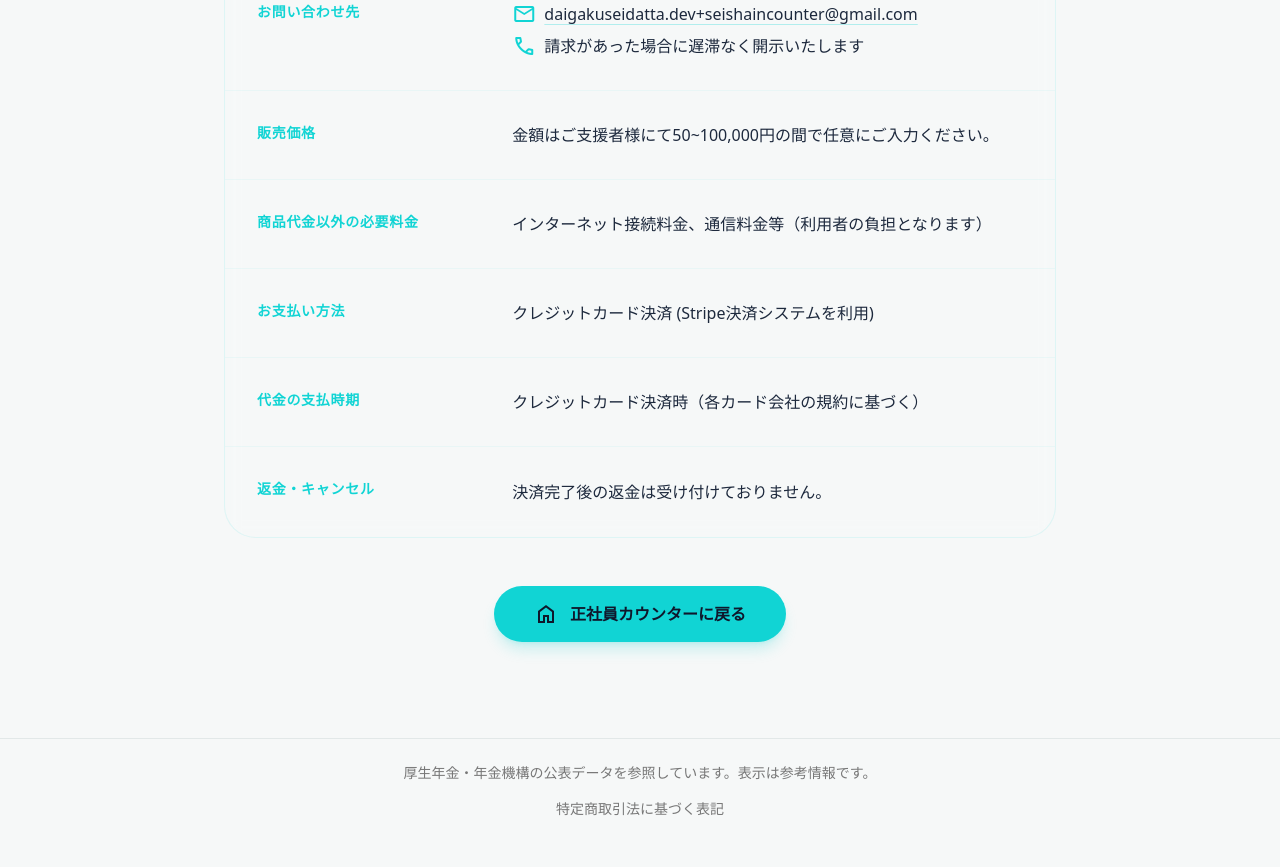
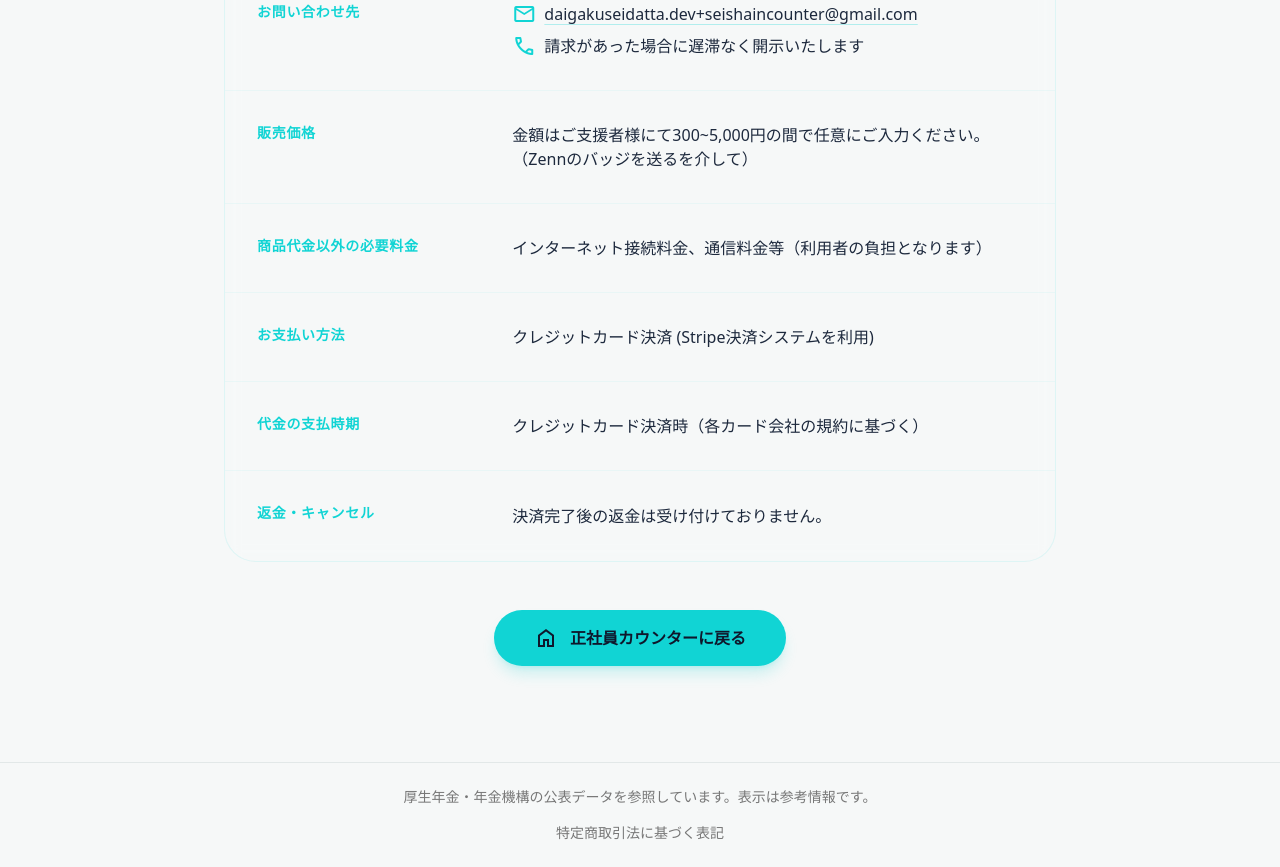
Before and after one commit to wimpykid719/employee-counter, a Next.js app in the folder app/: page /legal in a window 1280 px wide. Shown: the part 820-1687 px from the top of the page. Before the commit the page ends 1663 px from the top, so only its background shows below. Built offline with nearby package versions, Linux system fonts and the light colour scheme; no server answers.

Commit message:
fix: zennのバッジ機能を介してサポート受け取る

```diff
--- a/app/src/app/legal/page.tsx
+++ b/app/src/app/legal/page.tsx
@@ -101,7 +101,7 @@ const LegalPage = () => {
                 販売価格
               </div>
               <div className="md:col-span-2 text-slate-800 dark:text-slate-200 font-medium">
-                金額はご支援者様にて50~100,000円の間で任意にご入力ください。
+                金額はご支援者様にて300~5,000円の間で任意にご入力ください。（Zennのバッジを送るを介して）
               </div>
             </div>
             <div className="grid grid-cols-1 md:grid-cols-3 p-6 md:p-8 hover:bg-primary/5 transition-colors">
--- a/app/src/components/SupportModal.tsx
+++ b/app/src/components/SupportModal.tsx
@@ -35,7 +35,7 @@ export function SupportModal({ isOpen, onClose }: Props) {
           <p className="text-slate-400 text-sm leading-relaxed mb-8">
             正社員カウンターをご利用いただきありがとうございます！
             もし便利だと感じていただけたら、今後の運営を続けるためのサポートをいただけるととても励みになります。
-            金額はご支援者様にて50~100,000円の間で任意にご入力ください。
+            金額はご支援者様にて300~5,000円の間で任意にご入力ください。（Zennのバッジを送るを介して）
           </p>
           <p className="text-slate-400 text-sm leading-relaxed mb-4">
             開発の裏側や最新情報については、ぜひ開発者ブログをご覧ください。
@@ -62,10 +62,6 @@ export function SupportModal({ isOpen, onClose }: Props) {
               arrow_outward
             </span>
           </a>
-          <div className="mt-6 flex items-center justify-center gap-2 text-xs text-slate-400">
-            <span className="material-symbols-outlined text-sm">lock</span>
-            <span>Secure payment processed by Stripe</span>
-          </div>
         </div>
         <div className="absolute bottom-0 left-0 right-0 h-1 bg-surface-dark-lighter"></div>
       </div>
```
